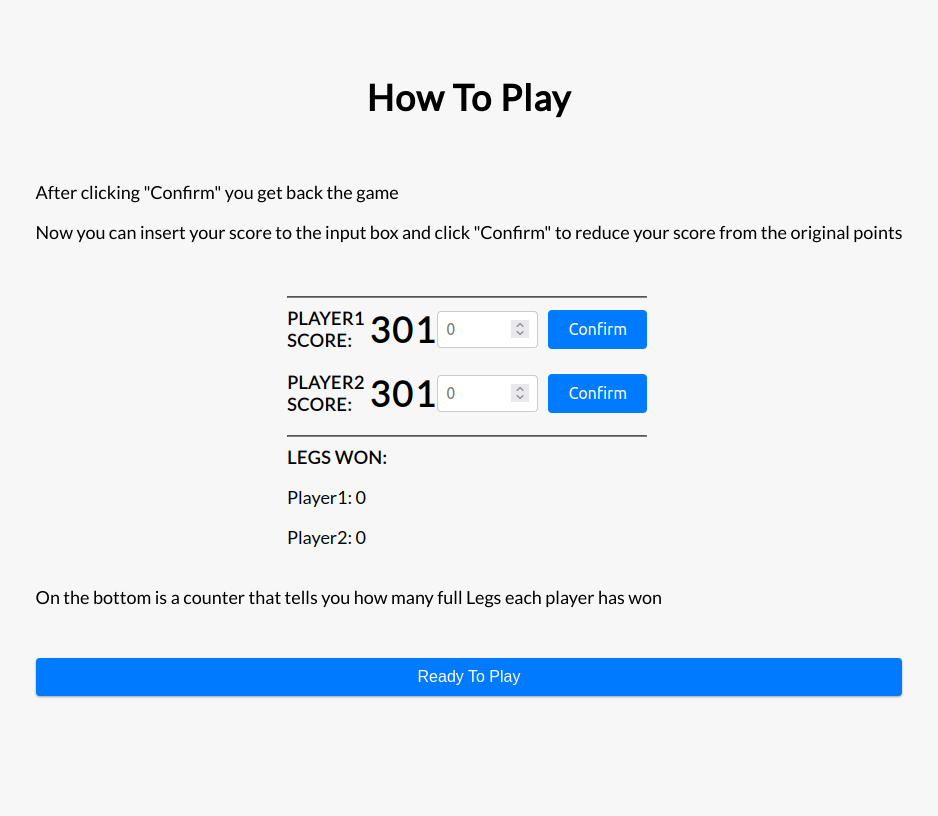
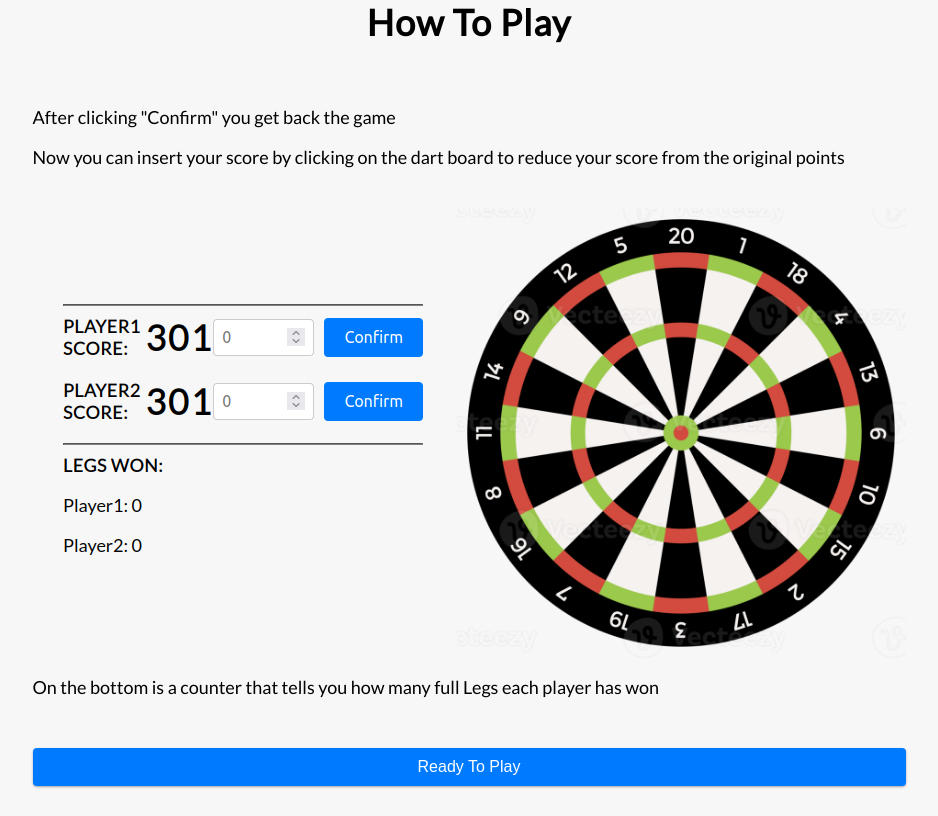
Before and after one commit to eetumaki/darts-app, a React (Create React App) app: page /#/HTP3 in a window 1280 px wide. Shown: the whole page, without its empty margins (171-1109 px from the left). Built offline with nearby package versions, Linux system fonts and the light colour scheme.

Commit message:
added more "how to play" -text

```diff
--- a/src/App.css
+++ b/src/App.css
@@ -234,6 +234,10 @@
   margin: 0 auto;
 }
 
+.dart-board-image {
+  width: 450px;
+}
+
 .intro-button {
   display: block;
   width: 200px; /* Adjust width as needed */
--- a/src/Pages/HTP3.jsx
+++ b/src/Pages/HTP3.jsx
@@ -1,4 +1,5 @@
 import ThirdHTP from '../Images/ThirdHTP.png'
+import dartBoard from '../Images/dartBoard.png'
 import { useNavigate } from 'react-router-dom'
 
 export function HTP3() {
@@ -15,9 +16,12 @@
             <br />
             <br />
             <p>After clicking "Confirm" you get back the game</p>
-            <p>Now you can insert your score to the input box and click "Confirm" to reduce your score from the original points</p>
+            <p>Now you can insert your score by clicking on the dart board to reduce your score from the original points</p>
             <br />
+            <div className='header'>
             <img src={ThirdHTP} alt='guide'/>
+            <img src={dartBoard} alt='dart board' className='dart-board-image'/>
+            </div>
             <p>On the bottom is a counter that tells you how many full Legs each player has won</p>
             </div>
             <br />
```
